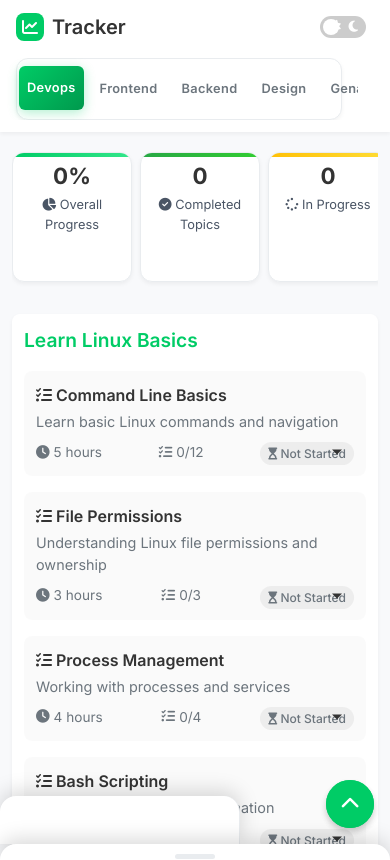
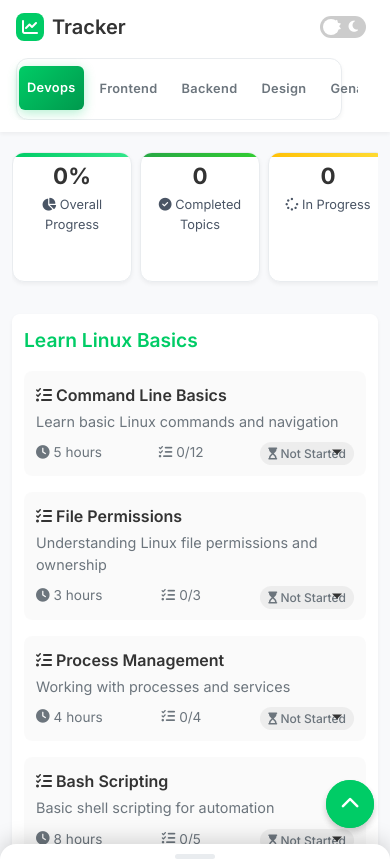
Before and after one commit to maitrekpatel1612/Tracker, a React (Vite) app: page / in a window 390 px wide. Shown: the top 860 px of the page. Built offline with nearby package versions, Linux system fonts and the light colour scheme.

Commit message:
Refactor responsive styles: adjust visibility of sidebar and drawer toggle for better mobile experience

```diff
--- a/src/responsive.css
+++ b/src/responsive.css
@@ -40,7 +40,7 @@ canvas {
 
 /* Drawer Toggle Button (Floating) */
 .drawer-toggle {
-  display: flex;
+  display: none; /* Hide by default for larger screens */
   position: fixed;
   bottom: 1rem;
   right: 1rem;
@@ -120,37 +120,10 @@ canvas {
   }
 
   .drawer-toggle {
-    display: flex;
+    display: flex; /* Show drawer toggle only on smaller screens */
   }
-
   .sidebar {
-    position: fixed;
-    left: 0;
-    bottom: 0;
-    right: 0;
-    max-height: 0;
-    overflow: hidden;
-    background-color: var(--card-bg);
-    z-index: 1000;
-    transition: max-height 0.3s ease-in-out;
-    border-top-left-radius: 1rem;
-    border-top-right-radius: 1rem;
-    box-shadow: 0 -5px 20px rgba(0, 0, 0, 0.15);
-  }
-
-  .sidebar.show {
-    max-height: 80vh;
-    overflow-y: auto;
-  }
-
-  .sidebar::before {
-    content: '';
-    display: block;
-    width: 40px;
-    height: 5px;
-    background-color: var(--border-color);
-    border-radius: 3px;
-    margin: 10px auto;
+    display: none; /* Completely hide sidebar on smaller screens */
   }
 
   .content {
@@ -352,7 +325,6 @@ canvas {
 
 /* ---------- Dark Mode Enhancements ---------- */
 @media (max-width: 768px) {
-  .dark-mode .sidebar,
   .dark-mode .category-drawer {
     box-shadow: 0 -5px 20px rgba(0, 0, 0, 0.3);
   }
@@ -463,3 +435,14 @@ canvas {
     height: 180px;
   }
 }
+
+/* ---------- Large screens (min-width: 769px) ---------- */
+@media (min-width: 769px) {
+  .sidebar {
+    display: block; /* Always display sidebar on larger screens */
+  }
+
+  .drawer-toggle {
+    display: none; /* Always hide drawer toggle on larger screens */
+  }
+}
```
